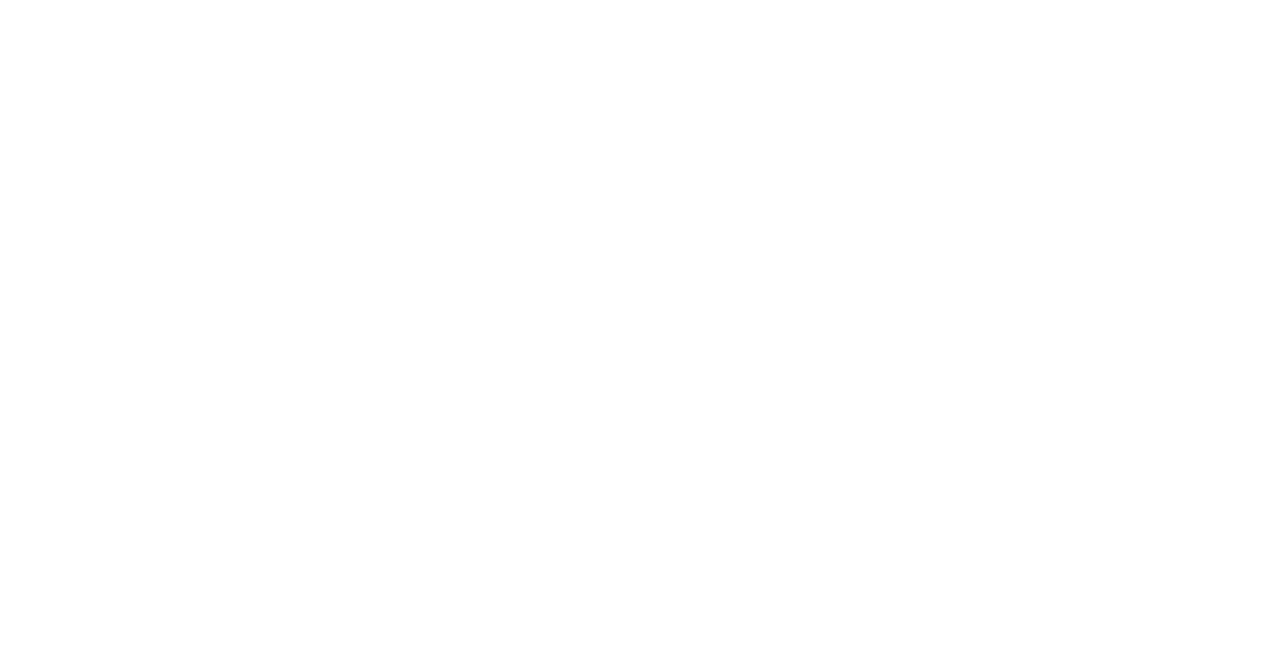
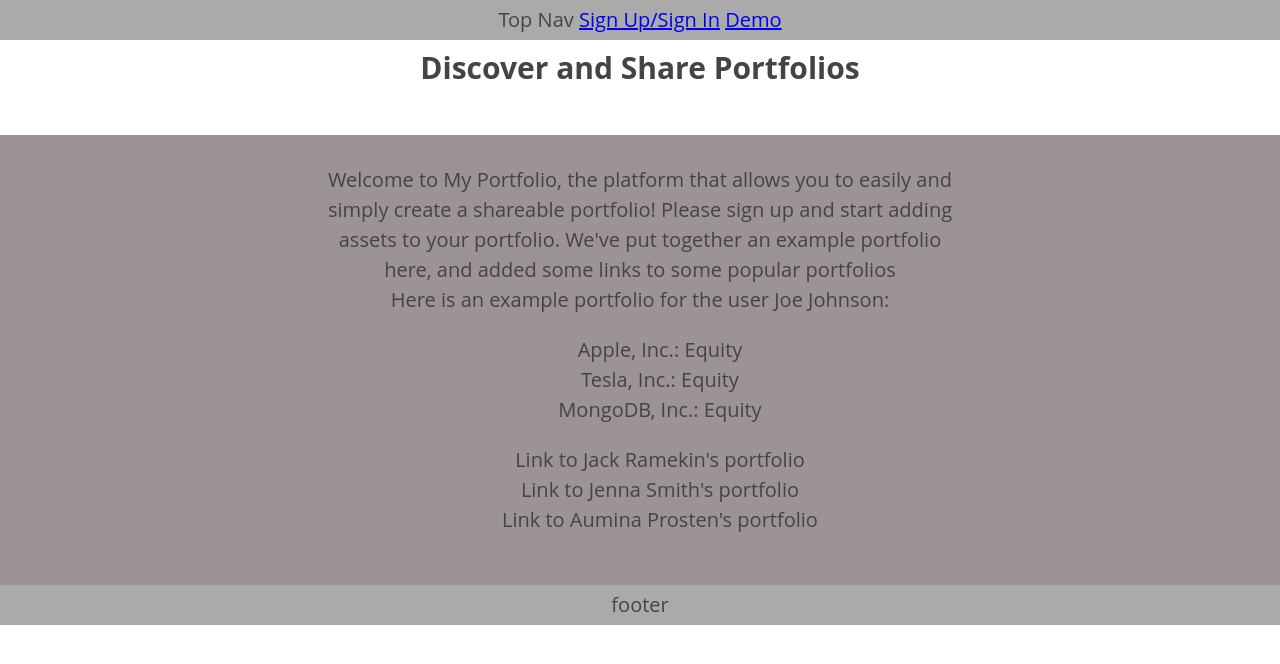
Before and after one commit to connormccormack/my-portfolio-app-wireframes, a plain HTML site: page index.html in a window 1280 px wide. Drawn offline with nearby package versions, Linux system fonts and the light colour scheme.

Commit message:
landing page done

```diff
--- a/index.css
+++ b/index.css
@@ -0,0 +1,53 @@
+* {
+  box-sizing: border-box;
+}
+
+body {
+  font-family: "Open Sans",
+  sans-serif;
+  font-size: 20px;
+  color: #444;
+  text-align: center;
+  line-height: 1.5;
+}
+
+nav,
+footer {
+  padding: 5px;
+  background-color: #aaa;
+}
+
+nav {
+  position: fixed;
+  top: 0;
+  left: 0;
+  right: 0;
+  z-index: 10;
+}
+
+header {
+  padding: 20px 15px;
+}
+
+section {
+  min-height: 250px;
+  padding: 30px 15px;
+  background-color: rgb(216, 200, 200);
+}
+
+section:nth-child(even) {
+  background-color: rgb(156, 148, 148);
+}
+
+p {
+  margin: 0 auto;
+  max-width: 650px;
+}
+
+p + p {
+  margin-top: 15px;
+}
+
+ul {
+  list-style-type: none;
+}
--- a/index.html
+++ b/index.html
@@ -4,8 +4,39 @@
   <meta charset="UTF-8">
   <meta name="viewport" content="width=device-width, initial-scale=1.0">
   <title>My Portfolio</title>
+  <link rel="stylesheet" type="text/css" href="//cdnjs.cloudflare.com/ajax/libs/normalize/6.0.0/normalize.css">
+  <link rel="stylesheet" type="text/css" href="index.css">
 </head>
 <body>
-
+  <nav role="navigation">Top Nav
+    <a href="www.myprtfl.io/signup">Sign Up/Sign In</a>
+    <a href="www.myprtfl.io/demo">Demo</a>
+  </nav>
+  <main>
+    <header>
+      <h2>Discover and Share Portfolios</h2>
+    </header>
+    <section class="welcome-page">
+      <p>
+        Welcome to My Portfolio, the platform that allows you to easily and simply create a shareable portfolio!  Please sign up
+        and start adding assets to your portfolio.  We've put together an example portfolio here, and added some links to some popular
+        portfolios
+      </p>
+      <div>
+        Here is an example portfolio for the user Joe Johnson:
+        <ul>
+          <li>Apple, Inc.:  Equity</li>
+          <li>Tesla, Inc.:  Equity</li>
+          <li>MongoDB, Inc.:  Equity</li>
+        </ul>
+      </div>
+      <ul>
+        <li>Link to Jack Ramekin's portfolio</li>
+        <li>Link to Jenna Smith's portfolio</li>
+        <li>Link to Aumina Prosten's portfolio</li>
+      </ul>
+    </section>
+  </main>
+  <footer role="content-info">footer</footer>
 </body>
 </html>
```
